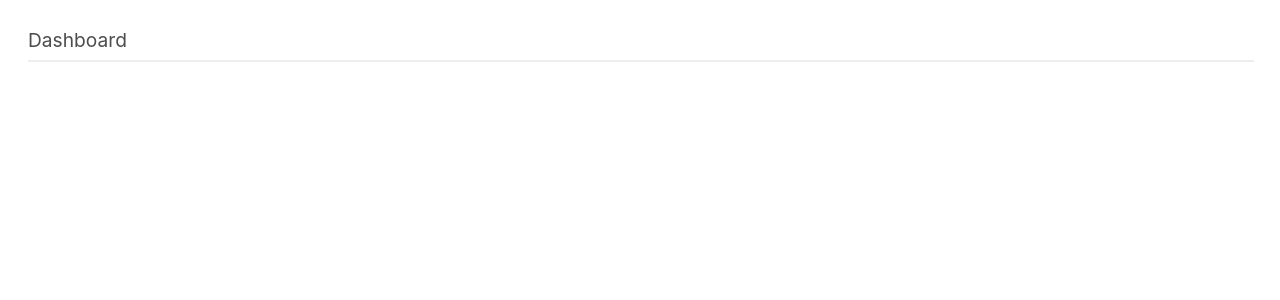
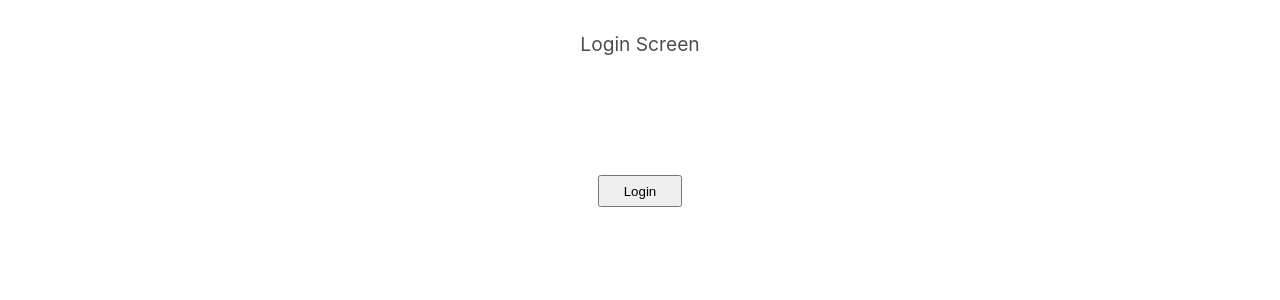
Before and after one commit to gauravjaisinghani/habit-tracker, a React (Create React App) app: page / in a window 1280 px wide. Shown: the top 300 px of the page. Built offline with nearby package versions, Linux system fonts and the light colour scheme.

Commit message:
login screen

```diff
--- a/src/App.css
+++ b/src/App.css
@@ -1,16 +1,6 @@
-.App {
+.appcontainer {
   display: flex;
-  flex-direction: column;
-  padding: 1.75rem;
+  justify-content: center;
+  padding: 2rem;
+  height: calc(100vh - 4rem);
 }
-
-p {
-  font-size: 1.2rem;
-  color: #4d4d4d;
-  margin: 0;
-}
-
-hr {
-  width: 100%;
-  border-style: ridge;
-}
--- a/src/App.js
+++ b/src/App.js
@@ -1,10 +1,19 @@
 import './App.css';
+import Dashboard from './components/Dashboard.js';
+import Login from './components/Login.js';
+
+function Landing() {
+  let isLoggedin = false;
+  if (isLoggedin) {
+    return <Dashboard />
+  }
+  return <Login />
+}
 
 function App() {
   return (
-    <div className="App">
-      <p>Dashboard</p>
-      <hr></hr>
+    <div className='appcontainer'>
+      <Landing />
     </div>
   );
 }
--- /dev/null
+++ b/src/components/Dashboard.js
@@ -0,0 +1,12 @@
+import './styles/Dashboard.css';
+
+function Dashboard() {
+    return(
+        <div className="dashcontainer">
+      <p>Dashboard</p>
+      <hr></hr>
+    </div>
+    )
+}
+
+export default Dashboard;
--- /dev/null
+++ b/src/components/Login.js
@@ -0,0 +1,16 @@
+import './styles/Login.css';
+
+function togglestate(props, data) {
+    alert('You are logged in!')
+}
+
+function Login() {
+    return(
+        <div className='logincontainer'>
+            <p>Login Screen</p>
+            <button className='loginbutton' onClick={togglestate}>Login</button>
+        </div>
+    )
+}
+
+export default Login;
--- /dev/null
+++ b/src/components/styles/Dashboard.css
@@ -0,0 +1,16 @@
+.dashcontainer {
+    display: flex;
+    flex-direction: column;
+    justify-content: center;
+  }
+
+  p {
+    font-size: 1.2rem;
+    color: #4d4d4d;
+    margin: 0;
+  }
+
+  hr {
+    width: 100%;
+    border-style: ridge;
+  }
--- /dev/null
+++ b/src/components/styles/Login.css
@@ -0,0 +1,12 @@
+.logincontainer {
+    display: flex;
+    flex-direction: column;
+    align-items: center;
+    height: inherit;
+}
+
+.loginbutton {
+    margin-top: 100%;
+    width: 70%;
+    height: 2rem;
+}
```
